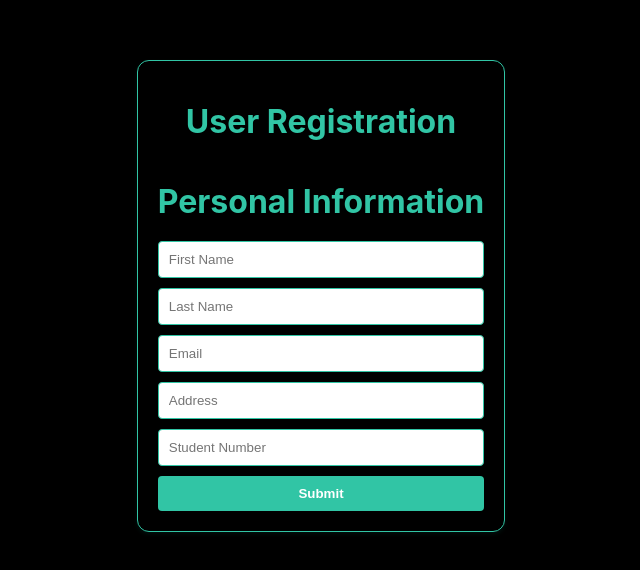
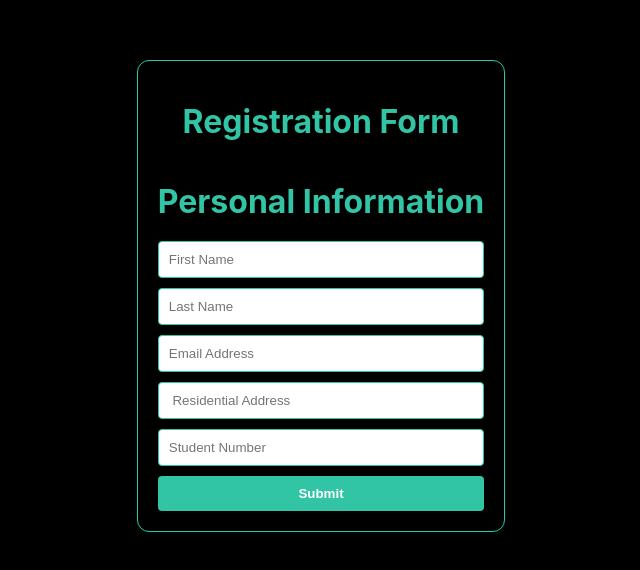
Before and after one commit to Mfundo-debug/Object_django-react, a React (Create React App) app in the folder conference_registration/registration-frontend/: page / in a window 1280 px wide. Shown: the part 104-674 px from the top of the page, without its empty margins (319-959 px from the left). Built offline with nearby package versions, Linux system fonts and the light colour scheme.

Commit message:
modified views and setup files for API backend

```diff
--- a/conference_registration/registration-frontend/src/components/PersonalInfo.js
+++ b/conference_registration/registration-frontend/src/components/PersonalInfo.js
@@ -1,38 +1,29 @@
 import React, {useState} from 'react';
 import './RegistrationForm.css'
 
-function PersonalInfo(){
-    const [formData, setFormData] = useState({
-        firstName: '',
-        lastName: '',
-        email: '',
-        address: '',
-        studentNumber: '',
-});
-
-const handleChange = (e) => {
-    const {name, value} = e.target;
-    setFormData({
-        ...formData,
-        [name]: value,
-    });
-};
+function PersonalInfo({formData, setFormData}){
+    const handleChange = (e) => {
+        const {name, value} = e.target;
+        setFormData({
+            ...formData,
+            [name]: value,
+        }); };
 
 return (
     <div>
         <h1>Personal Information</h1>
         <form>
             <input type='text'
-            name='firstName'
+            name='firs_name'
             placeholder='First Name'
-            value={formData.firstName}
+            value={formData.first_name}
             onChange={handleChange}
             />
             {/* Add similar inputs field for last name, email, address and student number */}
-            <input type="text" name="lastName" placeholder="Last Name" value={formData.lastName} onChange={handleChange} />
-            <input type="text" name="email" placeholder="Email" value={formData.email} onChange={handleChange} />
-            <input type="text" name="address" placeholder="Address" value={formData.address} onChange={handleChange} />
-            <input type="text" name="studentNumber" placeholder="Student Number" value={formData.studentNumber} onChange={handleChange} />
+            <input type="text" name="last_name" placeholder="Last Name" value={formData.last_name} onChange={handleChange} />
+            <input type="text" name="email_address" placeholder="Email Address" value={formData.email_address} onChange={handleChange} />
+            <input type="text" name="residential_address" placeholder=" Residential Address" value={formData.residential_address} onChange={handleChange} />
+            <input type="text" name="student_identity_number" placeholder="Student Number" value={formData.student_identity_number} onChange={handleChange} />
 
         </form>
     </div>
--- a/conference_registration/registration-frontend/src/components/RegistrationForm.js
+++ b/conference_registration/registration-frontend/src/components/RegistrationForm.js
@@ -2,22 +2,48 @@ import React from "react";
 import PersonalInfo from "./PersonalInfo";
 import "./RegistrationForm.css";
 
-function RegistrationForm() {
-  const handleSubmit = (e) => {
+function RegistrationForm(){
+  const [formData, setFormData] = React.useState({
+    first_name: "",
+    last_name: "",
+    email_address: "",
+    residential_address: "",
+    student_identity_number: "",
+});
+
+const handleSubmit = async (e) => {
   e.preventDefault();
-    //Placeholder: Implement form submission logic here
-    //console.log('Form submitted', formData);
+
+  try {
+    //Send a POST request to my Django backend API
+    const respose = await fetch("http://localhost:8000/api/register/", {
+      method: "POST",
+      headers: {
+        "Content-Type": "application/json",
+      },
+      body: JSON.stringify(formData),
+    });
+    if (Response.ok){
+      //Registration successful
+      alert("Registration successful");
+    } else {
+      //Registration failed
+      alert("Registration failed. Please try again");
+    }
+  } catch (error){
+    console.error("Registration failed", error);
+    //Handle any error that occurs during the request
+    alert("An error occurred during registration. Please try again later!");
+  }
 };
-
 return (
   <div className={"registration-form"}>
-      <h1>User Registration</h1>
+    <h1>Registration Form</h1>
     <form onSubmit={handleSubmit}>
-        <PersonalInfo />
+      <PersonalInfo formData={formData} setFormData={setFormData} />
       <button type="submit">Submit</button>
     </form>
   </div>
 );
 }
-
 export default RegistrationForm;
```
Also changed, not shown: 2 other files (tests, documents, lock files or other folders). Lines whose indentation alone changed are shown as unchanged.
